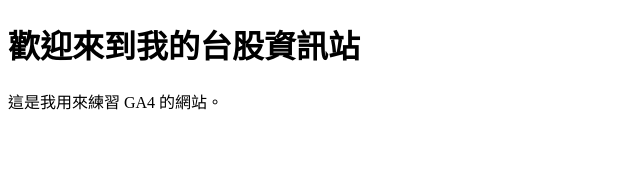
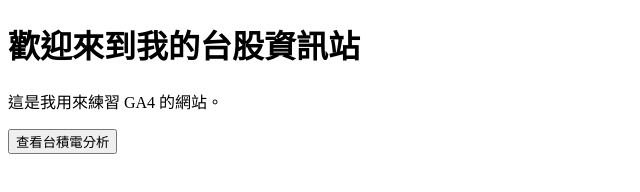
Before and after one commit to YJ9012/Tw-stock-monitor-1, a plain HTML site: page index.html in a window 1280 px wide. Shown: the whole page, without its empty margins (0-640 px from the left). Drawn offline with Linux system fonts and the light colour scheme.

Commit message:
Update index.html

```diff
--- a/index.html
+++ b/index.html
@@ -15,5 +15,10 @@
 <body>
   <h1>歡迎來到我的台股資訊站</h1>
   <p>這是我用來練習 GA4 的網站。</p>
+
+  <!-- 自訂事件按鈕 -->
+  <button onclick="gtag('event', 'click_stock_link', { stock_id: '2330', stock_name: '台積電' });">
+    查看台積電分析
+  </button>
 </body>
 </html>
```
